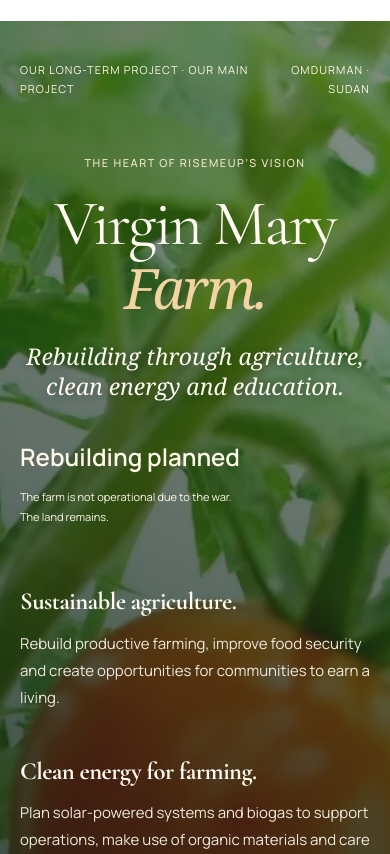
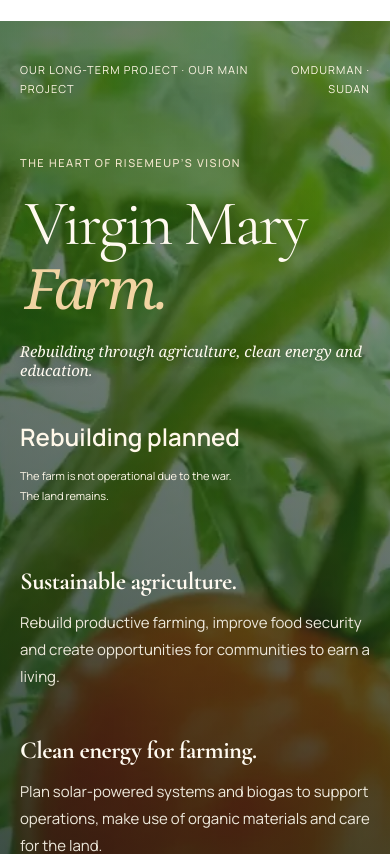
Before and after one commit to Hero988/RiseMeUp, a React (Vite) app: page / in a window 390 px wide. Shown: the part 7020-7874 px from the top of the page. Built offline with nearby package versions, Linux system fonts and the light colour scheme; a web font is replaced by a local one.

Commit message:
Apply approved left-aligned farm title and smaller subtitle

```diff
--- a/src/components/FarmEstate.css
+++ b/src/components/FarmEstate.css
@@ -118,3 +118,11 @@
 
 /* Bold headings across the three farm introduction columns. */
 .home-page #virgin-mary-farm .rm-estate-pillars h3 {font-weight:700}
+
+/* Approved left-aligned title with a discreet rebuilding subtitle. */
+#virgin-mary-farm .rm-estate-title {text-align:left}
+#virgin-mary-farm .rm-estate-title h2 {margin-left:0;margin-right:0;max-width:none}
+#virgin-mary-farm .rm-estate-subtitle {font-size:16px}
+@media(max-width:600px) {
+  #virgin-mary-farm .rm-estate-subtitle {font-size:15px}
+}
```
